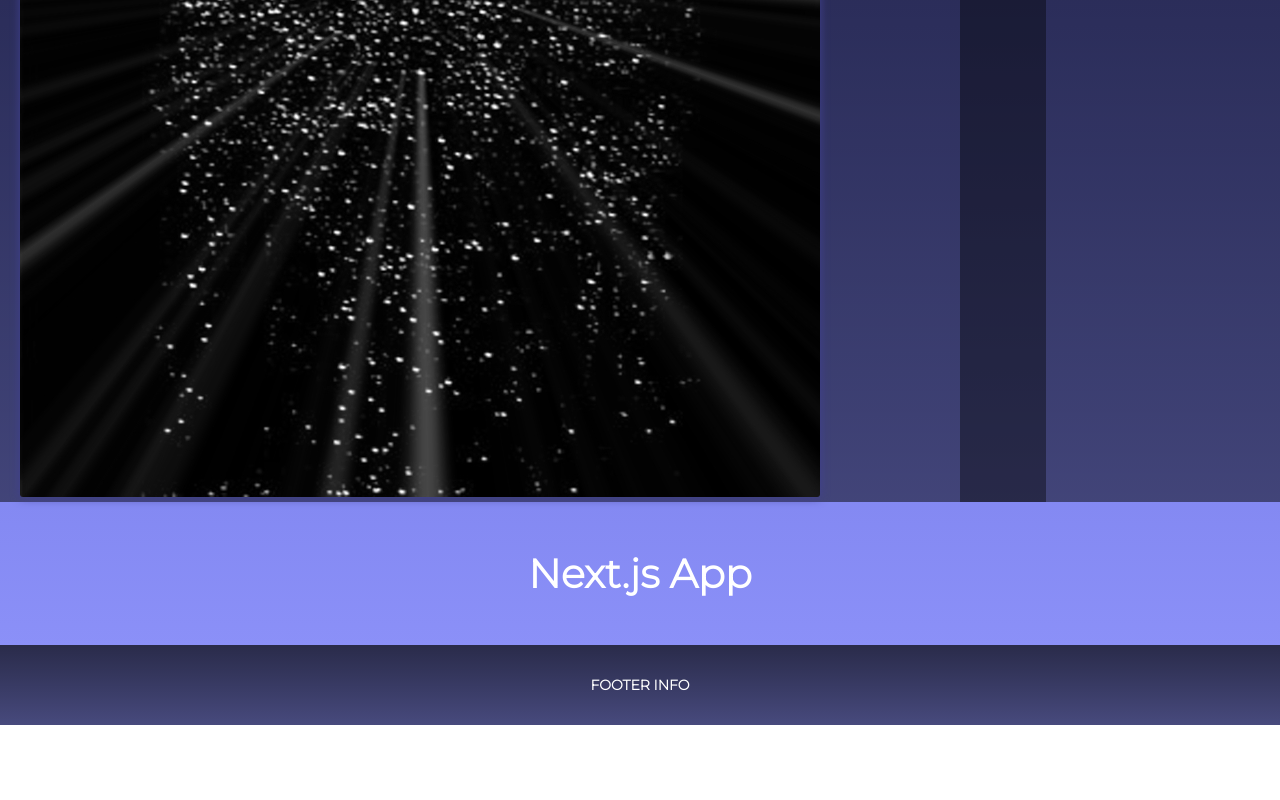
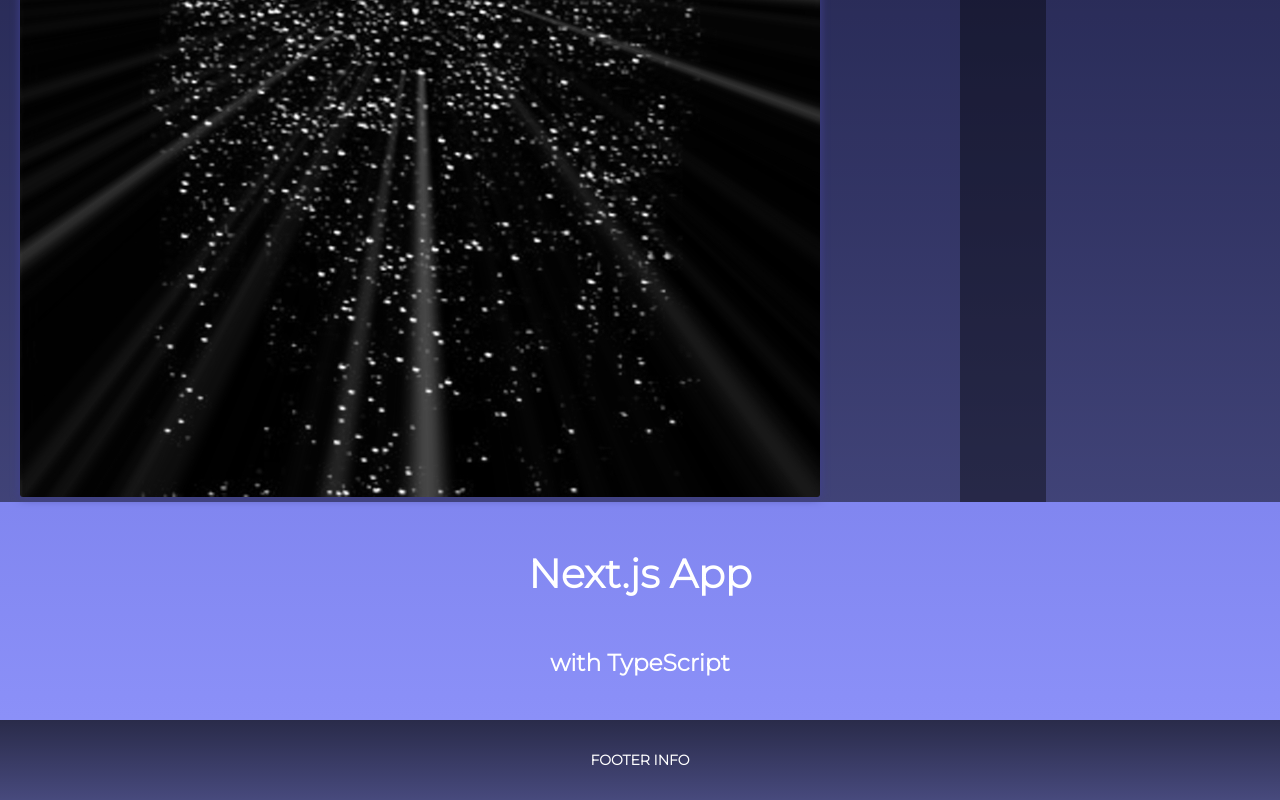
Before and after one commit to ProUnebit/NextJS-with-TypeScript-app, a Next.js app: page / in a window 1280 px wide. Shown: the part 554-1354 px from the top of the page. Before the commit the page ends 1279 px from the top, so only its background shows below. Built offline with nearby package versions, Linux system fonts and the light colour scheme.

Commit message:
added Heading index.tsx

```diff
--- a/pages/index.tsx
+++ b/pages/index.tsx
@@ -30,6 +30,7 @@ const Home = () => (
       <title>Home</title>
     </Head>
     <Heading text="Next.js App" />
+    <Heading tag="h3" text="with TypeScript" />
     {/* <Socials socials={socials} /> */}
   </div>
 );
```
